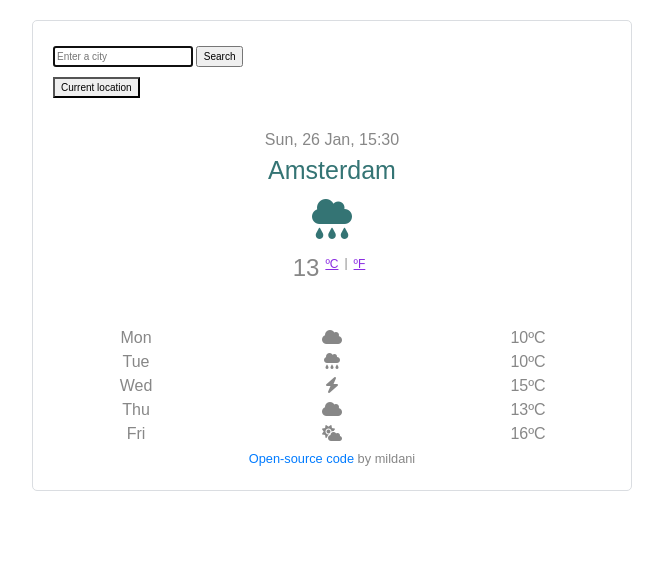
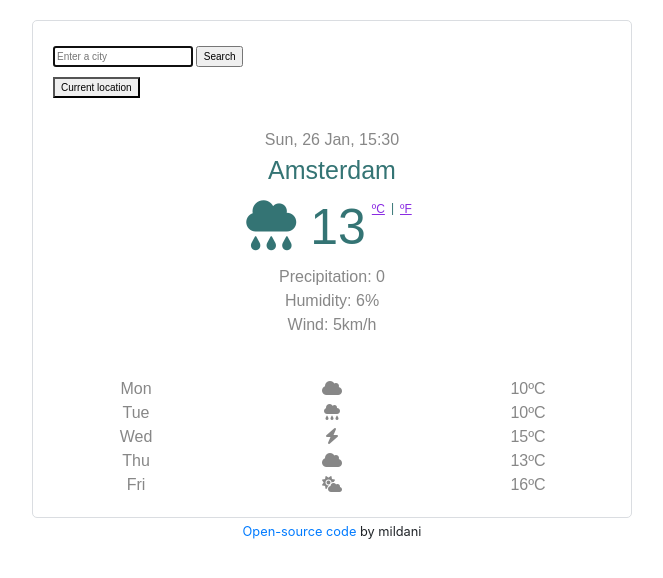
Before and after one commit to mildani/weather-app, a website built with Parcel: page index.html in a window 1280 px wide. Shown: the whole page, without its empty margins (308-971 px from the left). Built offline with nearby package versions, Linux system fonts and the light colour scheme.

Commit message:
Added precipitation, wind, humidity descriptions

```diff
--- a/index.html
+++ b/index.html
@@ -10,6 +10,7 @@
   </head>
 
   <body>
+    <div class=container id="weather-app-page">
     <div class="container" id="app-container">
     <header>
       <form id="search-city">
@@ -30,13 +31,17 @@
     <div class="city display" id="city-display">
       Amsterdam
   </div>
-  <div class="weather-icon display">
+  <div class="temperature-display">
 <i class="fas fa-cloud-rain"></i>
-  </div>
-<div class="temperature display">
   <span id="temperature-value">13</span><button id="celsius-button">ºC</button><span id="temp-button">|</span><button id="fahrenheit-button">ºF</button>
 </div>
-
+<div>
+  <ul>
+    <li>Precipitation: 0</li>
+    <li>Humidity: 6%</li>
+    <li>Wind: 5km/h</li>
+  </ul>
+</div>
 </div>
 <div id="five-day-forecast">
   <div class="row">
@@ -65,9 +70,10 @@
     <div class="col">16ºC</div>
   </div>
 </div>
+</div>
 <small>
-<a href="https://github.com/mildani/weather-app" target="_blank">Open-source code</a> by mildani </small>
-</div></div>
+  <a href="https://github.com/mildani/weather-app" target="_blank">Open-source code</a> by mildani </small>
+</div>
 
     <script src="src/index.js"></script>
   </body>
--- a/src/styles.css
+++ b/src/styles.css
@@ -7,6 +7,16 @@
   margin-top: 20px;
   font-family: Arial, Helvetica, sans-serif;
   color: #878787;
+}
+
+ul, li {
+  margin: 0;
+  padding: 0;
+  list-style-type: none;
+}
+
+i {
+  display:inline;
 }
 
 form#search-city {
@@ -36,9 +46,9 @@ div#current-city {
   font-size: 25px;
 }
 
-.weather-icon {
+.temperature-display {
   color: #347474;
-  font-size: 40px;
+  font-size: 50px;
 }
 
 .temperature {
```
